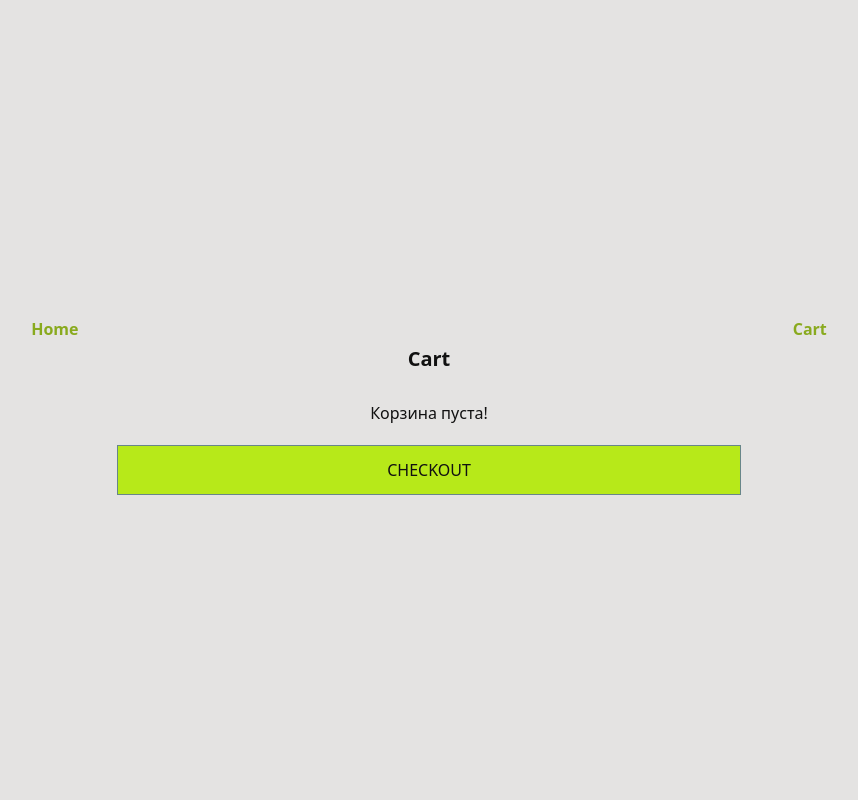
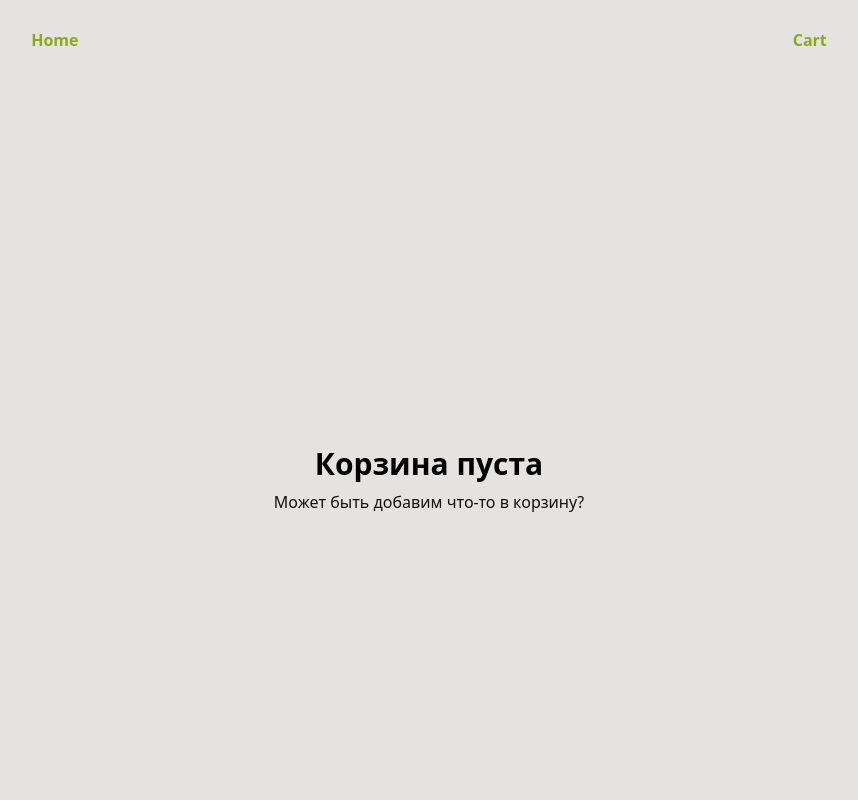
Before and after one commit to hiksP/shop, a React (Vite) app: page /cart in a window 1280 px wide. Shown: the top 800 px of the page, without its empty margins (211-1069 px from the left). Built offline with nearby package versions, Linux system fonts and the light colour scheme.

Commit message:
feat: styles for cart

```diff
--- a/src/components/pages/cart/Cart.module.scss
+++ b/src/components/pages/cart/Cart.module.scss
@@ -0,0 +1,3 @@
+.cart {
+  @apply flex flex-col min-h-[50vh];
+}
--- a/src/components/pages/cart/Cart.tsx
+++ b/src/components/pages/cart/Cart.tsx
@@ -1,6 +1,8 @@
 import { FC } from "react";
+import { Link } from "react-router-dom";
 import { useActions } from "../../../hooks/useActions";
 import { useTypedSelector } from "../../../hooks/useTypedSelector";
+import NotFoundPage from "../notFoundPage/NotFoundPage";
 import Button from "../ui/Button/Button";
 import CartElement from "../ui/cartElement/CartElement";
 import Layout from "../ui/layout/Layout";
@@ -12,7 +14,7 @@ const Cart: FC = () => {
   const { removeFromCart } = useActions();
 
   return (
-    <Layout title="Cart">
+    <Layout>
       <ul className={styles.cart}>
         {items.length ? (
           items.map((product) => {
@@ -25,7 +27,10 @@ const Cart: FC = () => {
             );
           })
         ) : (
-          <p>Корзина пуста!</p>
+          <NotFoundPage
+            title="Корзина пуста"
+            subtitle="Может быть добавим что-то в корзину?"
+          ></NotFoundPage>
         )}
       </ul>
       <Button>Checkout</Button>
--- a/src/components/pages/notFoundPage/NotFoundPage.tsx
+++ b/src/components/pages/notFoundPage/NotFoundPage.tsx
@@ -2,12 +2,15 @@ import { FC } from "react";
 import { Link } from "react-router-dom";
 import styles from "./NotFoundPage.module.scss";
 
-const NotFoundPage: FC<{ title: string }> = ({ title }) => {
+const NotFoundPage: FC<{ title: string; subtitle?: string }> = ({
+  title,
+  subtitle,
+}) => {
   return (
     <section className={styles.notFound}>
       <p className={styles.title}>{title}</p>
       <Link to="/" className={styles.home}>
-        Главная страница
+        {subtitle || "Главная страница"}
       </Link>
     </section>
   );
--- a/src/components/pages/product/Product.tsx
+++ b/src/components/pages/product/Product.tsx
@@ -48,7 +48,9 @@ const Product: FC = () => {
           isProductInCart ? removeFromCart(Number(id)) : addToCart(clothing)
         }
       >
-        {isProductInCart ? "This product already in the cart" : "Add to cart"}
+        {isProductInCart
+          ? "This product is already in the cart"
+          : "Add to cart"}
       </Button>
     </Layout>
   );
--- a/src/components/pages/ui/Button/Button.module.scss
+++ b/src/components/pages/ui/Button/Button.module.scss
@@ -1,6 +1,6 @@
 .button {
   @apply inline-block bg-[#B7E919] border-[#688689] border border-solid
-   uppercase px-7 py-3 w-6/12 mx-auto mt-5 transition-colors duration-500 ease-in-out;
+   uppercase px-7 py-3 w-6/12 mx-auto mt-5 mb-14 transition-colors duration-500 ease-in-out;
 
   &:hover {
     @apply bg-[#c2ff00];
--- a/src/components/pages/ui/cartElement/CartElement.module.scss
+++ b/src/components/pages/ui/cartElement/CartElement.module.scss
@@ -0,0 +1,18 @@
+.container {
+  @apply flex w-[400px] border-2 border-gray-300 border-solid mb-2 py-2.5 px-4 justify-between items-center;
+}
+
+.info {
+  @apply flex;
+}
+
+.name {
+  @apply p-0 mr-2 text-lg font-semibold;
+}
+
+.remove {
+  @apply text-red-500 transition-opacity;
+  &:hover {
+    @apply cursor-pointer opacity-40;
+  }
+}
--- a/src/components/pages/ui/cartElement/CartElement.tsx
+++ b/src/components/pages/ui/cartElement/CartElement.tsx
@@ -1,6 +1,7 @@
 import { ActionCreatorWithPayload } from "@reduxjs/toolkit/dist/createAction";
 import { FC, PropsWithChildren } from "react";
 import { IProduct } from "../../../../types/productInterface";
+import Price from "../price/Price";
 
 import styles from "./CartElement.module.scss";
 
@@ -12,10 +13,15 @@ const CartElement: FC<
 > = ({ product, onDelete }) => {
   return (
     <>
-      <li className={styles.name}>{product.name}</li>
-      <button onClick={() => onDelete(product.id)}>
-        <span className={styles.remove}>Delete</span>
-      </button>
+      <div className={styles.container}>
+        <div className={styles.info}>
+          <li className={styles.name}>{product.name}</li>
+          <Price price={product.price}></Price>
+        </div>
+        <button onClick={() => onDelete(product.id)}>
+          <span className={styles.remove}>Delete</span>
+        </button>
+      </div>
     </>
   );
 };
--- a/src/components/pages/ui/layout/layout.module.scss
+++ b/src/components/pages/ui/layout/layout.module.scss
@@ -1,5 +1,5 @@
 .layout {
-  @apply bg-[#e4e3e2] min-h-screen flex flex-col justify-center items-center p-4 my-0 mx-auto;
+  @apply bg-[#e4e3e2] min-h-screen flex flex-col justify-between items-center p-4 my-0 mx-auto;
 }
 
 .title {
```
